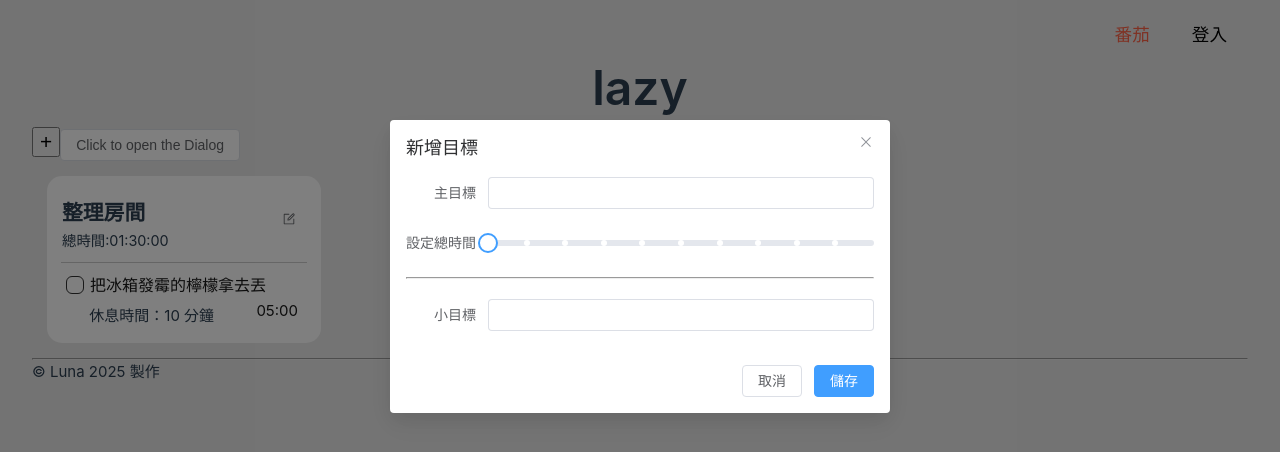
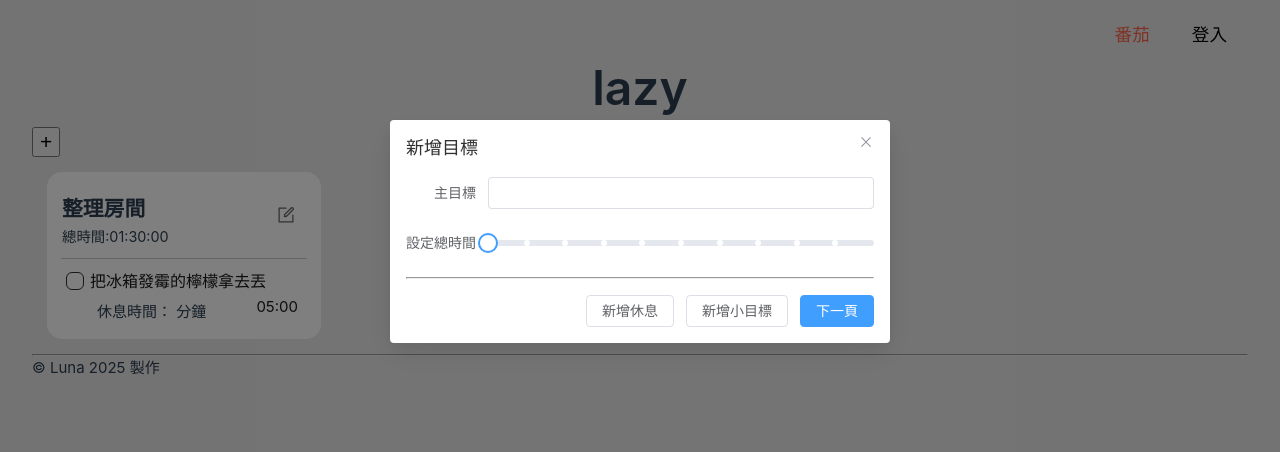
Before and after one commit to lunajustcoding/lazy-goal-frontend, a Vue app: page / in a window 1280 px wide. Both pictures are taken after a click on the button 289 px from the left and 218 px from the top of the page. Shown: the top 452 px of the page. Built offline with nearby package versions, Linux system fonts and the light colour scheme.

Commit message:
feat: form item add

```diff
--- a/src/views/HomeView.vue
+++ b/src/views/HomeView.vue
@@ -1,8 +1,7 @@
 <template>
   <main>
     <h1>lazy</h1>
-    <button class="btn" @click="openPopup">+</button>
-    <el-button plain @click="dialogVisible = true"> Click to open the Dialog </el-button>
+    <button class="btn" @click="dialogVisible = true">+</button>
 
     <div class="listBox">
       <div class="list" v-for="mainGoal in lists" :key="mainGoal.id">
@@ -14,7 +13,7 @@
           >
           <div class="btn-box">
             <el-button @click="openPopup('edit', mainGoal.id)" class="edit-btn">
-              <el-icon> <Edit /> </el-icon
+              <el-icon :size="20"> <Edit /> </el-icon
             ></el-button>
           </div>
         </div>
@@ -41,7 +40,7 @@
     width="500"
     :before-close="handleClose"
   >
-    <el-form :model="form" label-width="auto" style="max-width: 600px">
+    <el-form :model="form" label-width="auto" style="max-width: 500px">
       <el-form-item label="主目標">
         <el-input v-model="form.goal" />
       </el-form-item>
@@ -49,19 +48,62 @@
         <el-slider v-model="form.reset" :step="10" show-stops />
       </el-form-item>
       <hr />
-      <el-form-item
-        class="mt-5"
-        label="小目標"
-        v-for="item in form.subGoals"
-        :key="item.id"
-      >
-        <el-input v-model="form.item" />
-      </el-form-item>
+      <div v-if="step == 0">
+        <div v-for="item in form.subGoals" :key="item.id">
+          <el-form-item class="mt-5" label="小目標" v-if="item.type === 'item'">
+            <el-row :gutter="20">
+              <el-col :span="20">
+                <el-input v-model="item.content" />
+              </el-col>
+              <el-col :span="1">
+                <el-button @click="deleteItem(item.id)">
+                  <el-icon><Delete /></el-icon
+                ></el-button>
+              </el-col>
+            </el-row>
+          </el-form-item>
+
+          <el-form-item class="mt-5" label="休息時間" v-if="item.type === 'rest'">
+            <el-tooltip content="<span>若不設定休息時間可輸入0</span>" raw-content>
+              <el-icon class="mr-3"><Warning /></el-icon>
+            </el-tooltip>
+            <el-input-number
+              v-model="item.reset"
+              :step="5"
+              max="15"
+              min="0"
+              step-strictly
+              class="mr-3"
+            />
+            分鐘
+            <el-button @click="deleteItem(item.id)" class="ml-5">
+              <el-icon><Delete /></el-icon
+            ></el-button>
+          </el-form-item>
+        </div>
+      </div>
+      <div v-if="step == 1">
+        <el-form-item label="標籤" class="mt-5">
+          <el-input-tag
+            v-model="form.hastag"
+            draggable
+            placeholder="若無請去設定新增hastag"
+            aria-label="Please click the Enter key after input"
+          />
+        </el-form-item>
+      </div>
     </el-form>
     <template #footer>
       <div class="dialog-footer">
-        <el-button @click="dialogVisible = false">取消</el-button>
-        <el-button type="primary" @click="dialogVisible = false">儲存</el-button>
+        <div v-if="step == 0">
+          <el-button @click="addRest">新增休息</el-button>
+          <el-button @click="addItem">新增小目標</el-button>
+          <el-button type="primary" @click="nextStep">下一頁</el-button>
+        </div>
+        <div v-if="step == 1">
+          <el-button @click="backStep">回上一頁</el-button>
+          <el-button type="primary" @click="save">儲存</el-button>
+        </div>
       </div>
     </template>
   </el-dialog>
@@ -70,11 +112,16 @@
 <script setup>
 import { ref, reactive } from "vue";
 
+const step = ref(0);
+const totalSteps = ref(1);
+
 const dialogVisible = ref(false);
 
 const form = reactive({
   goal: "",
   Timing: 0,
+  hastag: ["讀書", "運動"],
+
   subGoals: [
     {
       content: "",
@@ -94,7 +141,6 @@ const lists = reactive([
       {
         content: "把冰箱發霉的檸檬拿去丟",
         Timing: "05:00",
-        reset: 10,
         id: 1,
       },
     ],
@@ -103,6 +149,37 @@ const lists = reactive([
 
 const openPopup = () => {
   dialogVisible.value = true;
+};
+
+const addItem = () => {
+  form.subGoals.push({
+    type: "item",
+    content: "",
+    id: Date.now(),
+  });
+};
+
+const addRest = () => {
+  form.subGoals.push({
+    type: "rest",
+    id: Date.now(),
+    reset: 10,
+  });
+};
+
+const deleteItem = (id) => {
+  const index = form.subGoals.findIndex((i) => i.id == id);
+  if (index !== -1) {
+    form.subGoals.splice(index, 1);
+  }
+};
+
+const nextStep = () => {
+  step.value++;
+};
+
+const backStep = () => {
+  step.value--;
 };
 </script>
 
```
